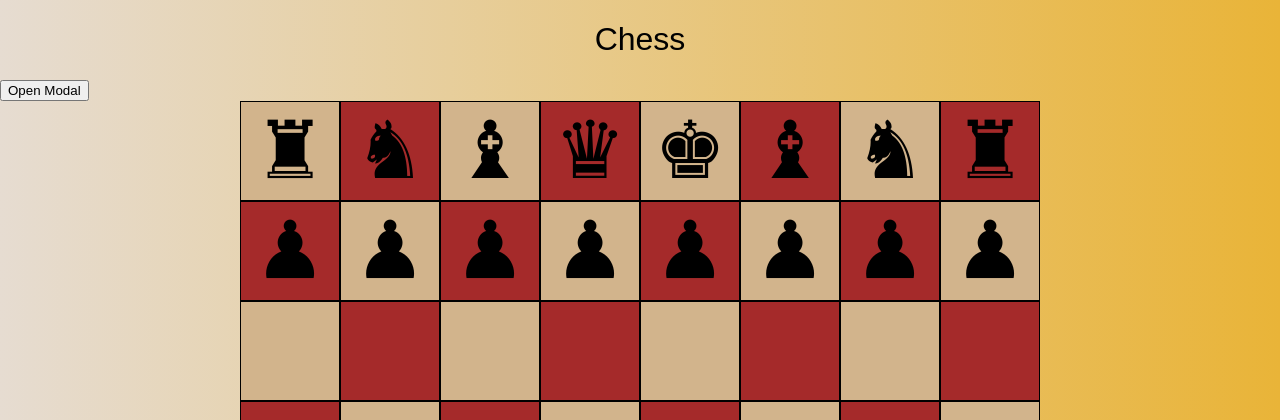
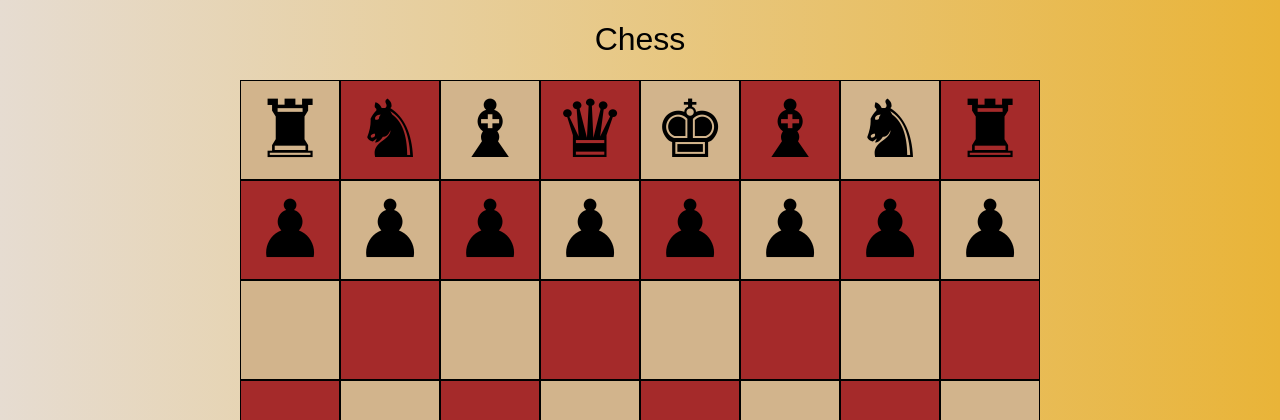
Before and after one commit to mitkrieg/chess, a Flask app: page / in a window 1280 px wide. Shown: the top 420 px of the page. Run offline with Flask 2, Linux system fonts and the light colour scheme.

Commit message:
remove modal shortcut button

```diff
--- a/templates/page_layout.html
+++ b/templates/page_layout.html
@@ -38,7 +38,7 @@
 
     </div>
     <!-- Trigger/Open The Modal -->
-    <button id="myBtn">Open Modal</button>
+    <!-- <button id="myBtn">Open Modal</button> -->
     <div class="chessboard">
 
         <!-- Row 1 -->
```
